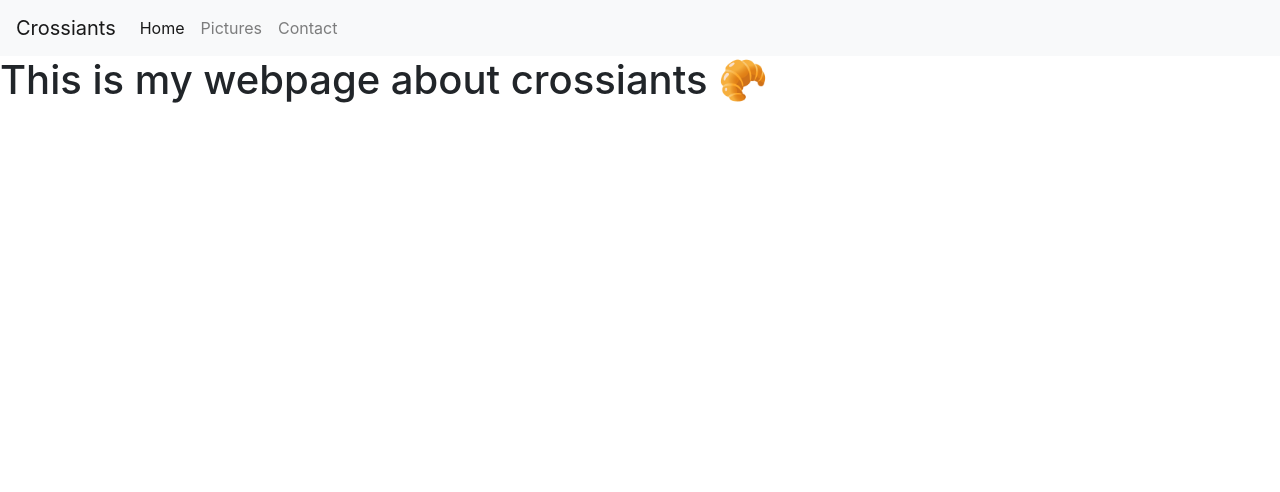
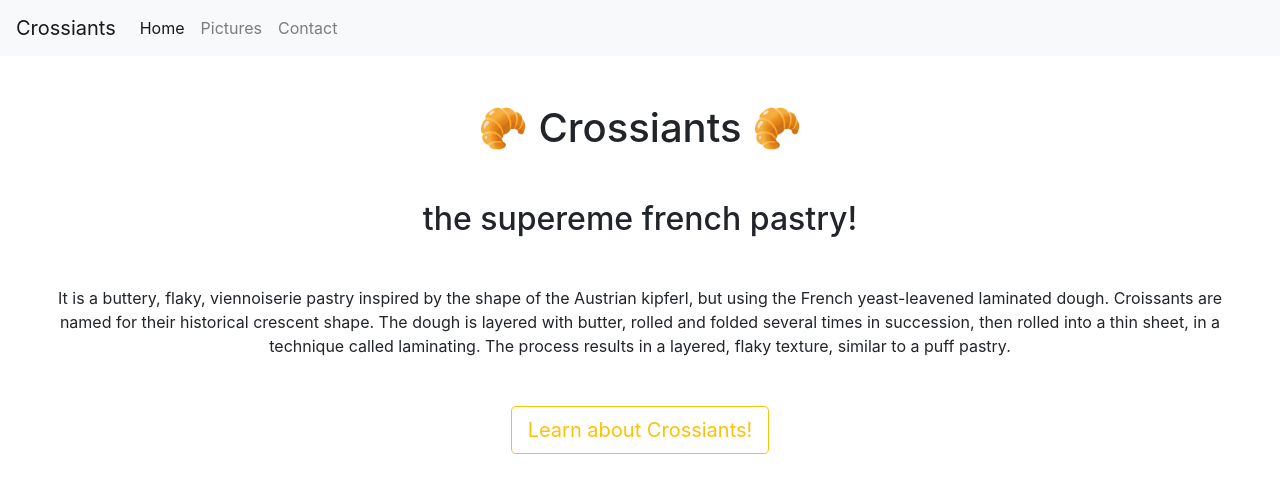
Before and after one commit to JessicaBoos/Crossiant, a plain HTML site: page index.html in a window 1280 px wide. Drawn offline with nearby package versions, Linux system fonts and the light colour scheme.

Commit message:
updated homepage

```diff
--- a/index.html
+++ b/index.html
@@ -3,6 +3,10 @@
   <head>
     <meta charset="UTF-8" />
     <meta name="viewport" content="width=device-width, initial-scale=1.0" />
+    <meta
+      name="description"
+      content="Crossiants.app shows you the wonders about crossiants, a supreme french pastry."
+    />
     <title>crossiants</title>
     <link
       rel="stylesheet"
@@ -13,7 +17,7 @@
   </head>
   <body>
     <nav class="navbar navbar-expand-lg navbar-light bg-light">
-      <a class="navbar-brand" href="#">Crossiants</a>
+      <a class="navbar-brand" href="/index.html">Crossiants</a>
       <button
         class="navbar-toggler"
         type="button"
@@ -41,7 +45,25 @@
         </ul>
       </div>
     </nav>
-    <h1>This is my webpage about crossiants 🥐</h1>
+    <h1 class="text-center m-5">🥐 Crossiants 🥐</h1>
+    <h2 class="text-center">the supereme french pastry!</h2>
+    <p class="text-center m-5">
+      It is a buttery, flaky, viennoiserie pastry inspired by the shape of the
+      Austrian kipferl, but using the French yeast-leavened laminated dough.
+      Croissants are named for their historical crescent shape. The dough is
+      layered with butter, rolled and folded several times in succession, then
+      rolled into a thin sheet, in a technique called laminating. The process
+      results in a layered, flaky texture, similar to a puff pastry.
+    </p>
+    <div class="text-center m-5">
+      <a
+        href="https://en.wikipedia.org/wiki/Croissant"
+        title="Crossiant wiki!"
+        class="btn btn-outline-warning btn-lg"
+        >Learn about Crossiants!</a
+      >
+    </div>
+
     <script
       src="https://cdn.jsdelivr.net/npm/jquery@3.5.1/dist/jquery.slim.min.js"
       integrity="sha384-DfXdz2htPH0lsSSs5nCTpuj/zy4C+OGpamoFVy38MVBnE+IbbVYUew+OrCXaRkfj"
```
Also changed, not shown: photo.html (+1 -1 lines).
